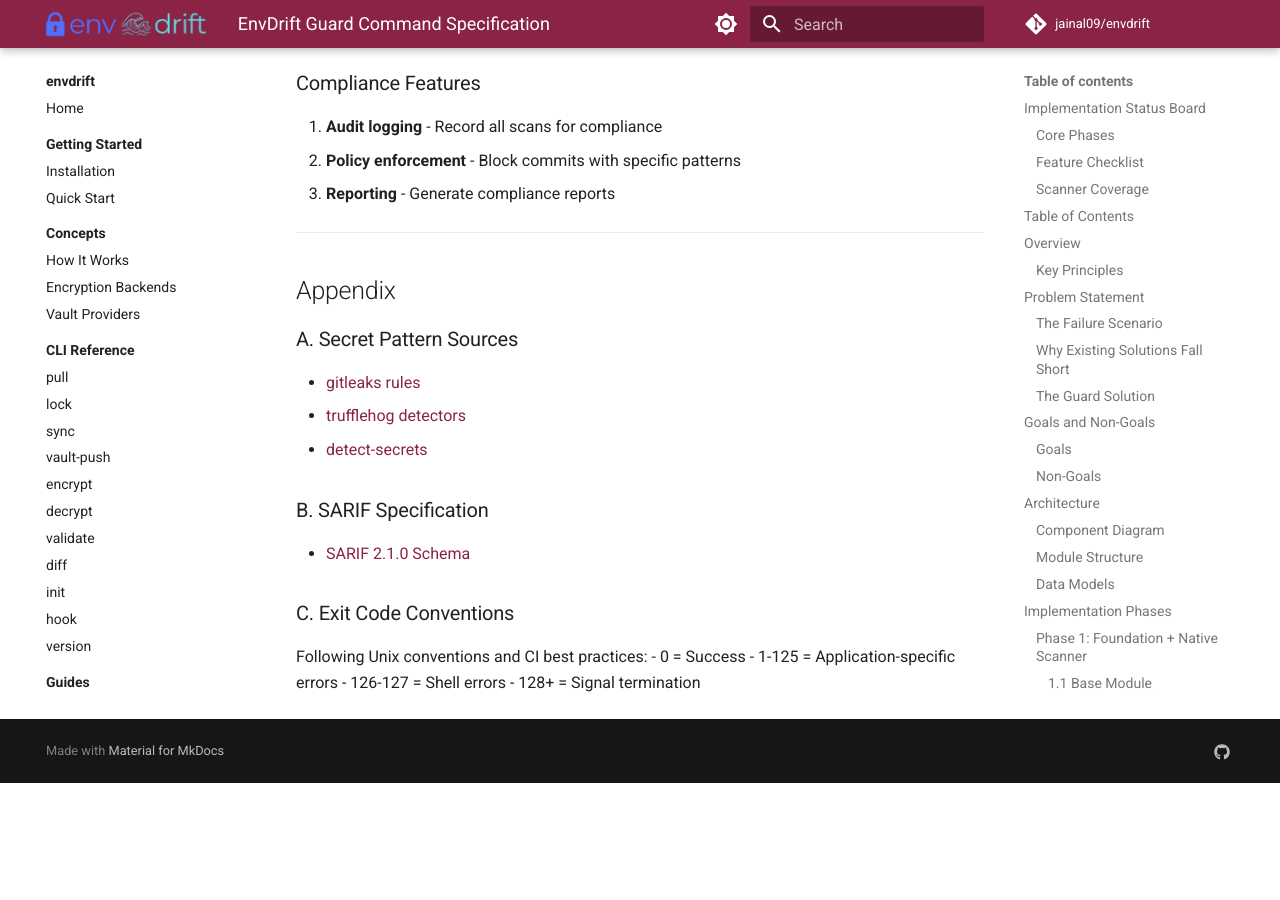
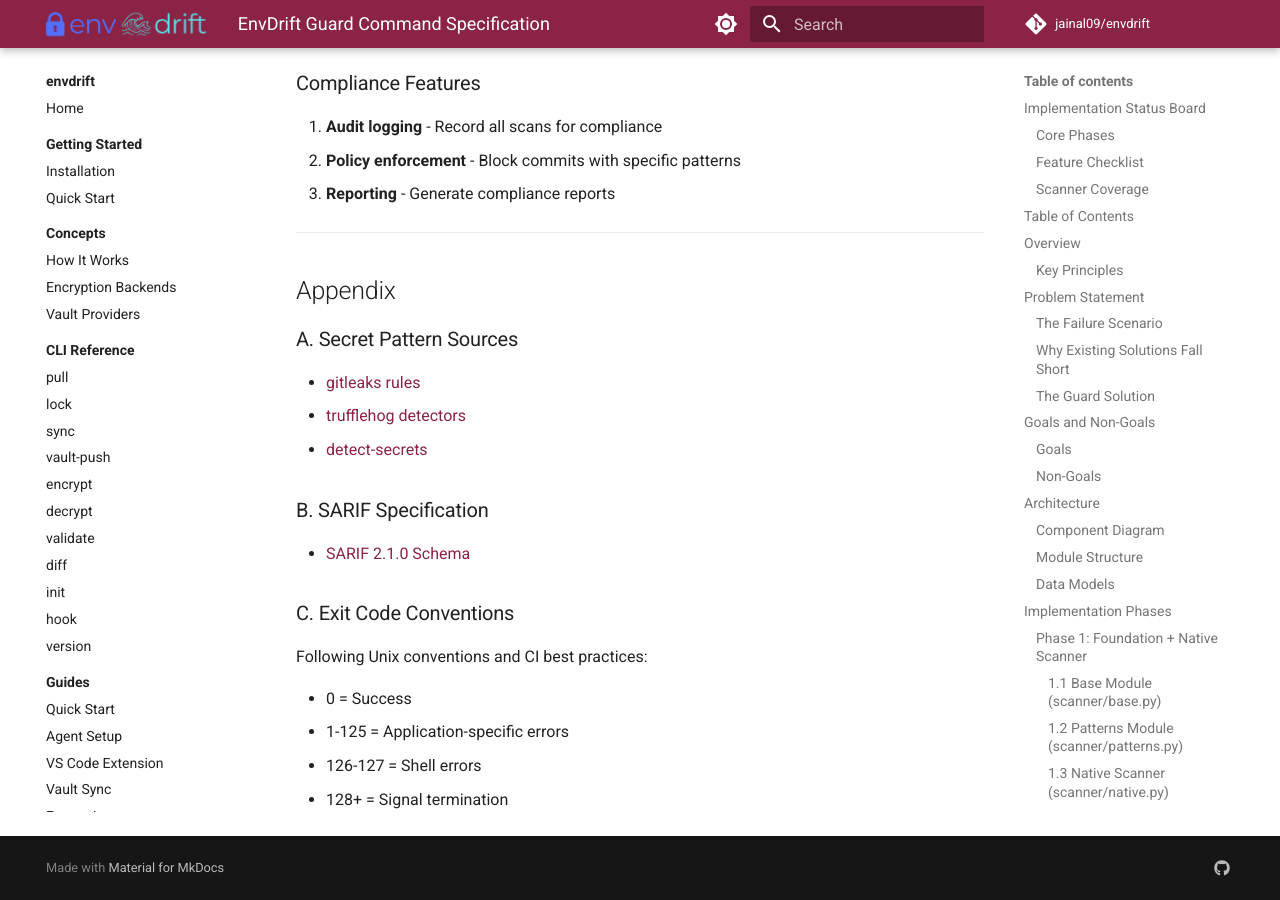
Before and after one commit to jainal09/envdrift, an MkDocs documentation site: the page built from docs/specs/guard-command-spec.md, in a window 1280 px wide and 900 px high, scrolled down 48364 px. Built offline with MkDocs 1.6.1 and Material for MkDocs 9.7.7, drawn with Linux system fonts in a browser that asks for light colours; comment, search, counter and statistics services are not loaded; before the commit the page ends 49147 px from its top, so only the background shows below that; some of the changed text lies outside the part shown.

Commit message:
docs: fix guard spec markdownlint

````diff
--- a/docs/specs/guard-command-spec.md
+++ b/docs/specs/guard-command-spec.md
@@ -68,7 +68,9 @@
 
 ## Overview
 
-The `envdrift guard` command provides a vendor-neutral, defense-in-depth mechanism to detect unencrypted secrets and exposed `.env` files. It serves as the last line of defense when other guardrails (git hooks, CI pipelines) fail.
+The `envdrift guard` command provides a vendor-neutral, defense-in-depth mechanism to
+detect unencrypted secrets and exposed `.env` files. It serves as the last line of
+defense when other guardrails (git hooks, CI pipelines) fail.
 
 ### Key Principles
 
@@ -139,7 +141,7 @@
 
 ### Component Diagram
 
-```
+```text
 ┌──────────────────────────────────────────────────────────────────────────────┐
 │                              envdrift guard                                   │
 ├──────────────────────────────────────────────────────────────────────────────┤
@@ -178,7 +180,7 @@
 
 ### Module Structure
 
-```
+```text
 src/envdrift/
 ├── scanner/
 │   ├── __init__.py           # Public API exports
@@ -2351,7 +2353,8 @@
 
 ## Success Criteria
 
-### Phase 1 Complete When:
+### Phase 1 Complete When
+
 - [ ] `envdrift guard` runs without external dependencies
 - [ ] Detects unencrypted `.env` files (missing dotenvx/SOPS markers)
 - [ ] Detects 15+ common secret patterns
@@ -2359,19 +2362,22 @@
 - [ ] Exit codes work correctly
 - [ ] 90%+ test coverage for scanner module
 
-### Phase 2 Complete When:
+### Phase 2 Complete When
+
 - [ ] Gitleaks auto-installs on first use
 - [ ] Gitleaks findings parsed correctly
 - [ ] Git history scanning works
 - [ ] Findings deduplicated between native and gitleaks
 
-### Phase 3 Complete When:
+### Phase 3 Complete When
+
 - [ ] Trufflehog auto-installs on first use
 - [ ] Trufflehog findings parsed correctly
 - [ ] Verified secrets flagged appropriately
 - [ ] All three scanners work together
 
-### Phase 4 Complete When:
+### Phase 4 Complete When
+
 - [ ] Full CLI with all options working
 - [ ] Configuration via `envdrift.toml` working
 - [ ] Documentation complete
@@ -2419,6 +2425,7 @@
 ### C. Exit Code Conventions
 
 Following Unix conventions and CI best practices:
+
 - 0 = Success
 - 1-125 = Application-specific errors
 - 126-127 = Shell errors
````
